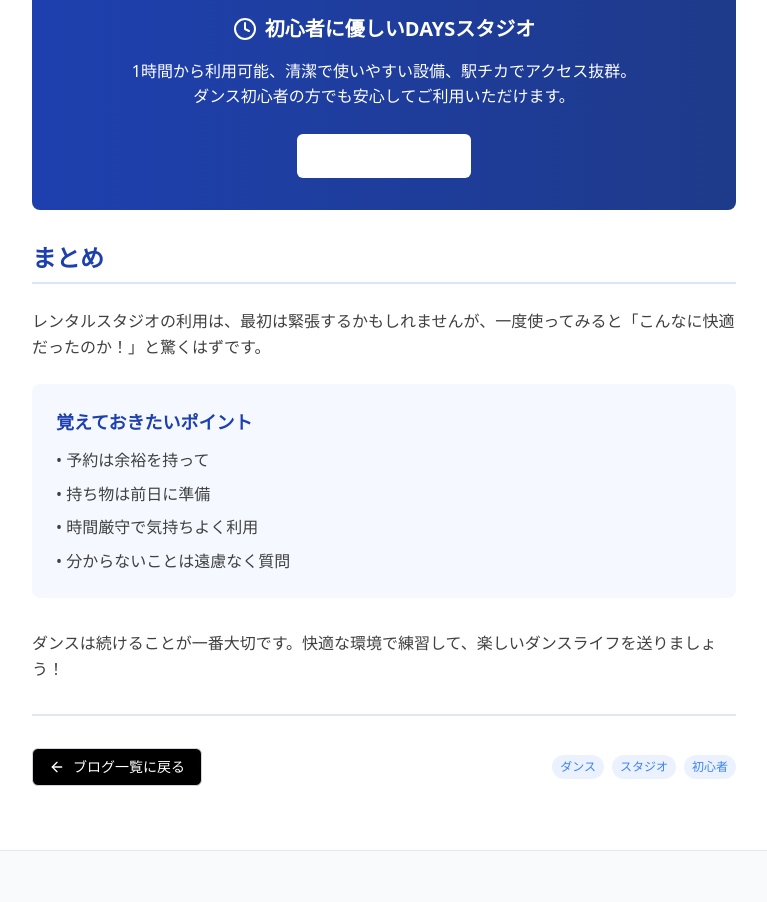
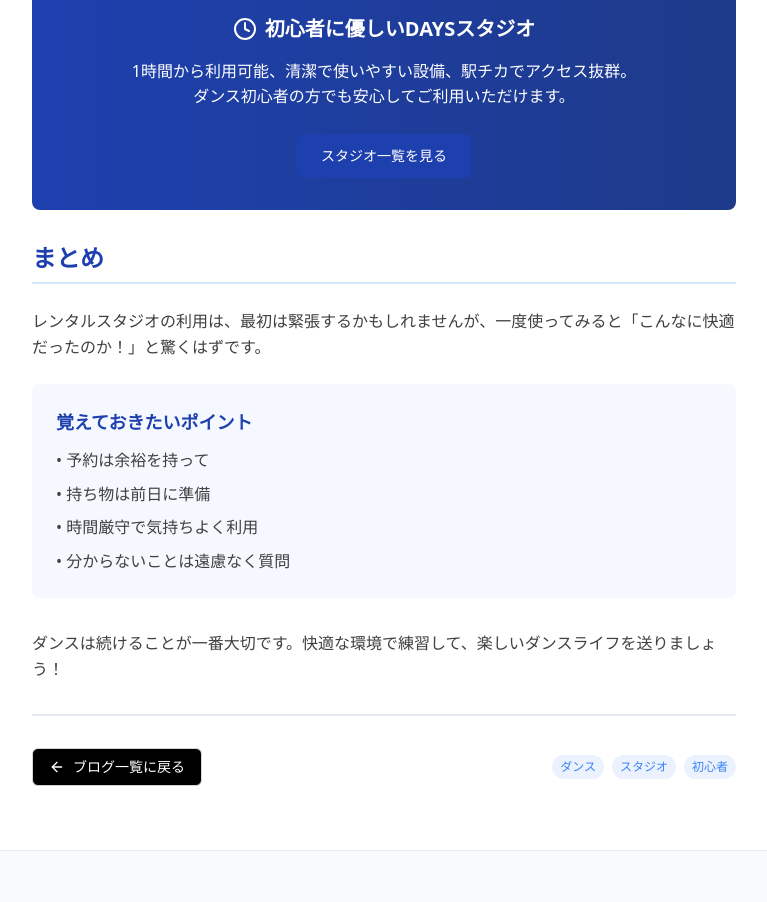
Before and after one commit to Kikurin2525/osara-rock-official, a Next.js app: page /blog/first-dance-studio in a window 1280 px wide. Shown: the part 2940-3842 px from the top of the page, without its empty margins (256-1023 px from the left). Built offline with nearby package versions, Linux system fonts and the light colour scheme.

Commit message:
chore: minor tweaks

```diff
--- a/src/app/blog/birthday-party-2hours/page.tsx
+++ b/src/app/blog/birthday-party-2hours/page.tsx
@@ -248,7 +248,7 @@
                 href="https://linktr.ee/osara_rock"
                 target="_blank"
                 rel="noopener noreferrer"
-                className="px-6 py-3 text-base bg-white text-primary rounded-md hover:bg-gray-50"
+                className="px-6 py-3 text-base bg-primary text-white rounded-md hover:bg-primary-navy"
               >
                 パーティスペース一覧
               </Button>
--- a/src/app/blog/first-dance-studio/page.tsx
+++ b/src/app/blog/first-dance-studio/page.tsx
@@ -238,7 +238,7 @@
                 href="https://linktr.ee/osara_rock"
                 target="_blank"
                 rel="noopener noreferrer"
-                className="px-6 py-3 text-base bg-white text-primary rounded-md hover:bg-gray-50"
+                className="px-6 py-3 text-base bg-primary text-white rounded-md hover:bg-primary-navy"
               >
                 スタジオ一覧を見る
               </Button>
--- a/src/app/blog/self-photo-basics/page.tsx
+++ b/src/app/blog/self-photo-basics/page.tsx
@@ -176,7 +176,7 @@
                 href="https://linktr.ee/osara_rock"
                 target="_blank"
                 rel="noopener noreferrer"
-                className="px-6 py-3 text-base bg-white text-primary rounded-md hover:bg-gray-50"
+                className="px-6 py-3 text-base bg-primary text-white rounded-md hover:bg-primary-navy"
               >
                 詳細を見る
               </Button>
```
